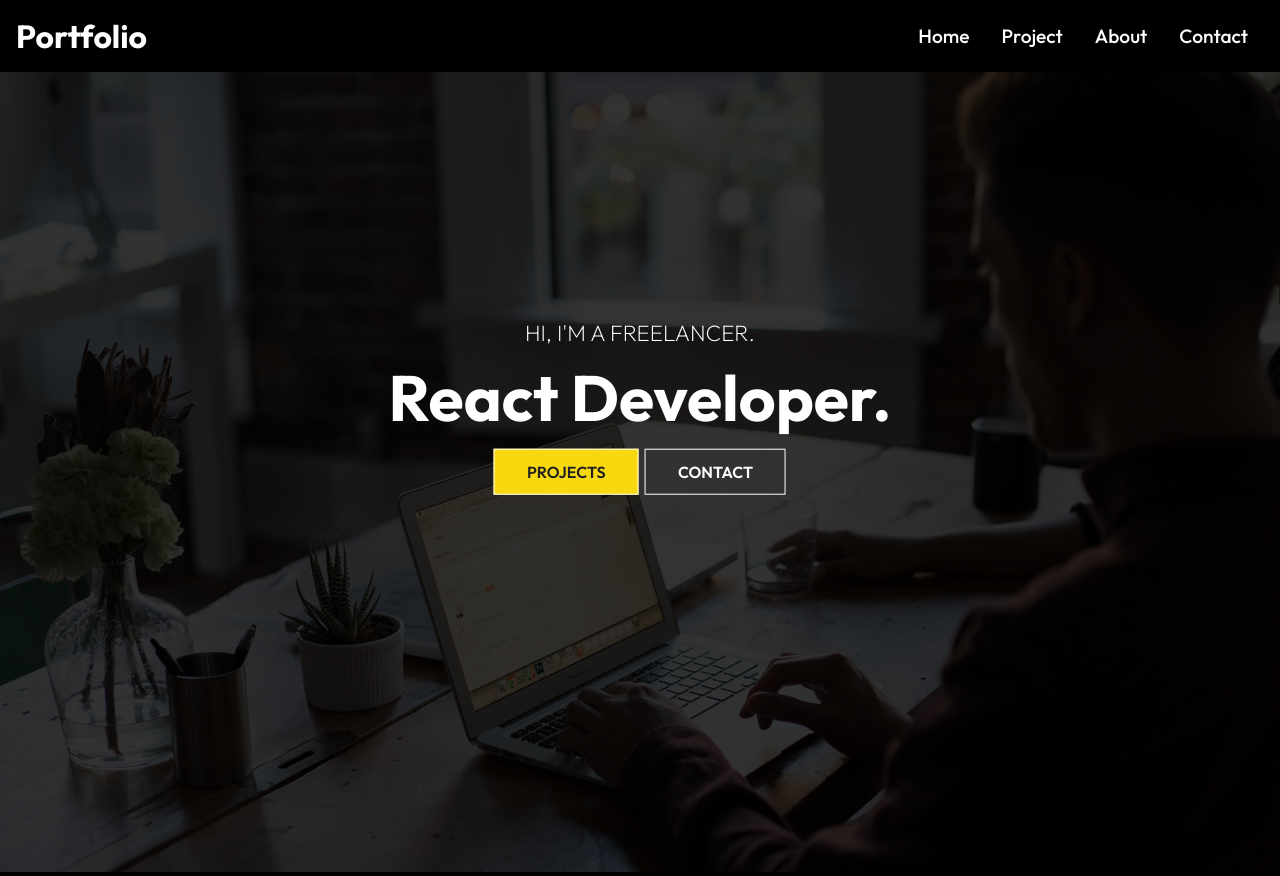
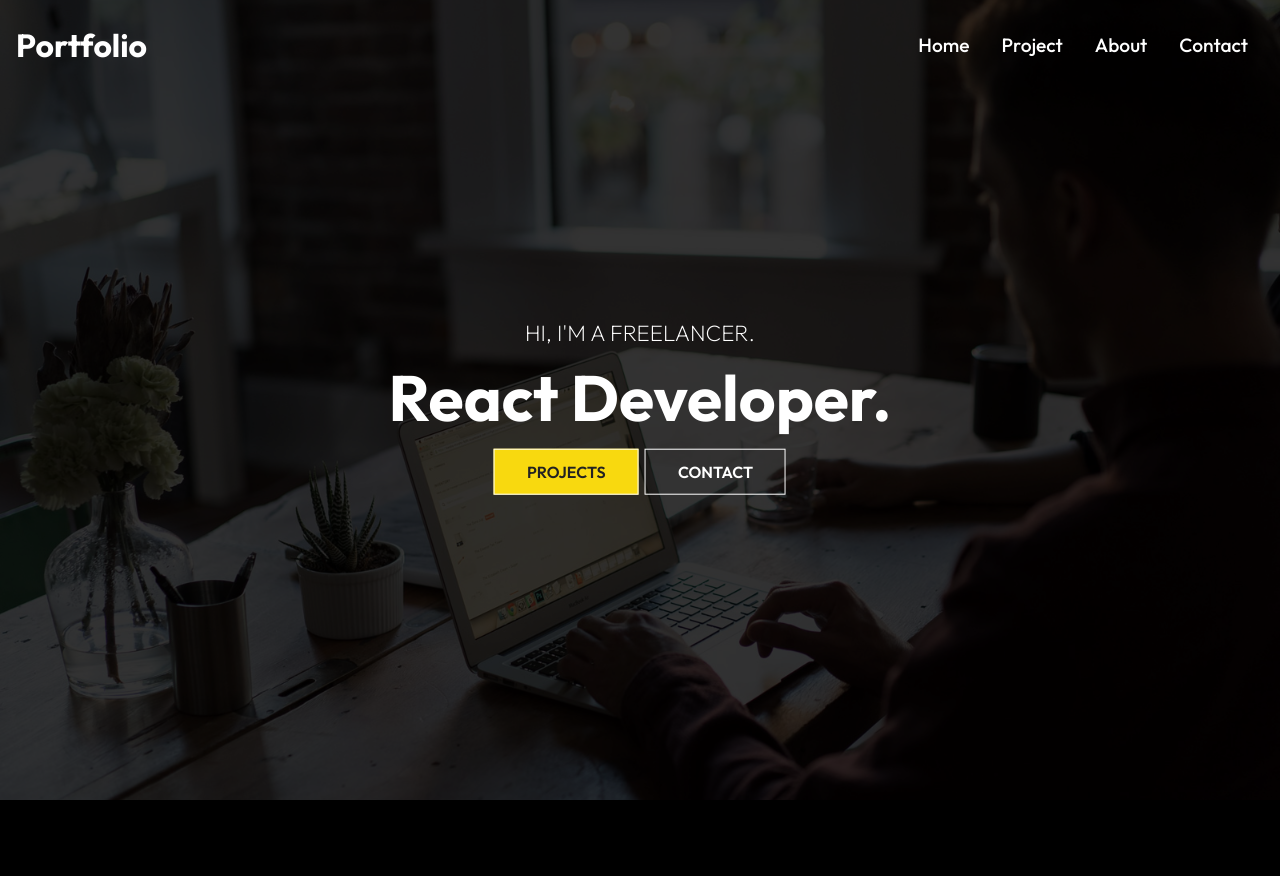
Before and after one commit to yeabtsega45/My-Portfolio, a React (Create React App) app: page / in a window 1280 px wide. After the commit the page ends 804 px from the top, so only its background shows below. Built offline with nearby package versions, Linux system fonts and the light colour scheme.

Commit message:
editing navbar.css

```diff
--- a/src/Components/Navbar.css
+++ b/src/Components/Navbar.css
@@ -3,6 +3,11 @@
     justify-content: space-between;
     align-items: center;
     padding: 1rem;
+    /* to make navbar no background */
+    position: fixed;
+    width: 100%;
+    height: 90px;
+    z-index: 10;
 }
 .nav-menu {
     display: flex;
```
